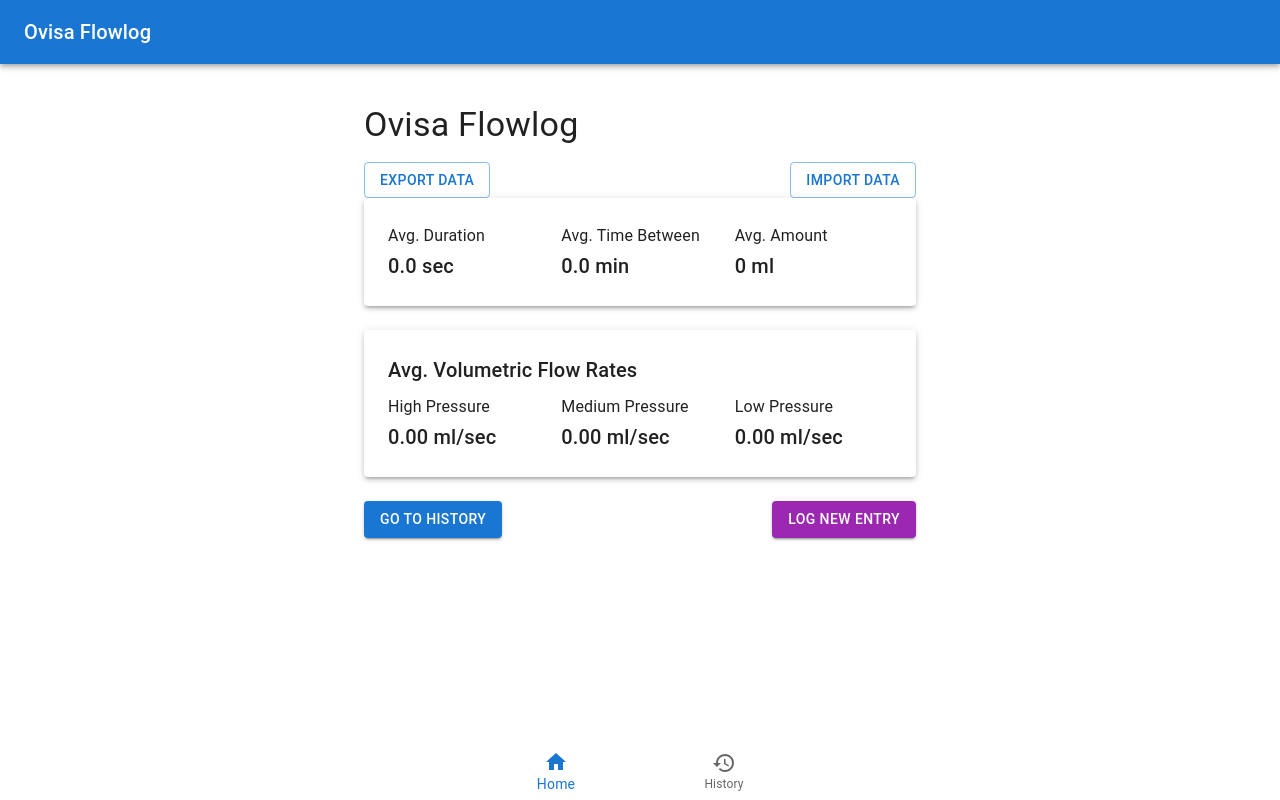
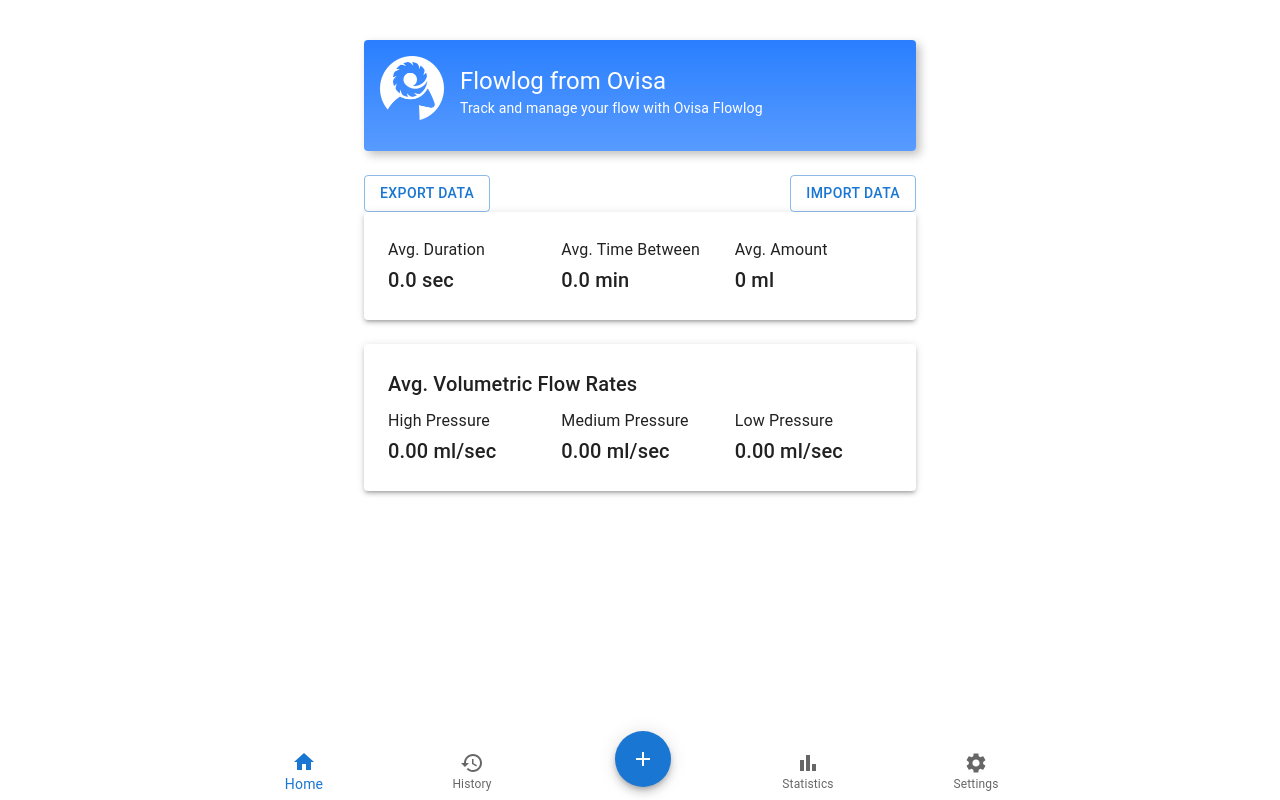
Before and after one commit to ovisatech/flowlog, a React (Create React App) app: page / in a window 1280 px wide. Built offline with nearby package versions, Linux system fonts and the light colour scheme.

Commit message:
adds card to frontpage with Ovisa logo

```diff
--- /dev/null
+++ b/src/components/FlowlogCard/FlowlogCard.js
@@ -0,0 +1,35 @@
+import React from "react";
+import { Card, CardContent, Typography, Box } from "@mui/material";
+
+const FlowlogCard = () => {
+  return (
+    <Card
+      sx={{
+        margin: "auto",
+        background: "linear-gradient(0, #589BFF 0%, #2A7FFF 100%)",
+        color: "white",
+        marginBottom: 3,
+        paddingBottom: 0,
+        boxShadow: "4px 4px 10px rgba(0, 0, 0, 0.25)",
+      }}
+    >
+      <CardContent>
+        <Box sx={{ display: "flex", alignItems: "center" }}>
+          <Box sx={{ flexShrink: 0, marginRight: 2 }}>
+            <img src="/white.png" alt="Flowlog Logo" width="64" height="64" />
+          </Box>
+          <Box>
+            <Typography variant="h5" component="div">
+              Flowlog from Ovisa
+            </Typography>
+            <Typography variant="body2">
+              Track and manage your flow with Ovisa Flowlog
+            </Typography>
+          </Box>
+        </Box>
+      </CardContent>
+    </Card>
+  );
+};
+
+export default FlowlogCard;
--- /dev/null
+++ b/src/components/FlowlogCard/index.js
@@ -0,0 +1 @@
+export { default } from "./FlowlogCard";
--- a/src/components/Layout/Layout.js
+++ b/src/components/Layout/Layout.js
@@ -1,27 +1,25 @@
 import React from "react";
-import {
-  Box,
-  AppBar,
-  Toolbar,
-  Typography,
-  BottomNavigation,
-  BottomNavigationAction,
-} from "@mui/material";
+import { Box, BottomNavigation, BottomNavigationAction } from "@mui/material";
 import HomeIcon from "@mui/icons-material/Home";
 import HistoryIcon from "@mui/icons-material/History";
 import { Link, useLocation } from "react-router-dom";
+import SpeedDial from "@mui/material/SpeedDial";
+import SpeedDialIcon from "@mui/material/SpeedDialIcon";
+import SpeedDialAction from "@mui/material/SpeedDialAction";
+import LocalDrinkIcon from "@mui/icons-material/LocalDrink";
+import WcIcon from "@mui/icons-material/Wc";
+import SettingsIcon from "@mui/icons-material/Settings";
+import BarChartIcon from "@mui/icons-material/BarChart";
 
 const Layout = ({ children }) => {
   const location = useLocation();
+  const actions = [
+    { icon: <LocalDrinkIcon />, name: "Add intake" },
+    { icon: <WcIcon />, name: "History" },
+  ];
 
   return (
     <Box sx={{ display: "flex", flexDirection: "column", minHeight: "100vh" }}>
-      <AppBar position="static">
-        <Toolbar>
-          <Typography variant="h6">Ovisa Flowlog</Typography>
-        </Toolbar>
-      </AppBar>
-
       <Box sx={{ flex: 1, overflow: "auto", padding: 2 }}>{children}</Box>
 
       <BottomNavigation
@@ -43,6 +41,47 @@
           component={Link}
           to="/history"
         />
+        <BottomNavigationAction
+          label=""
+          icon={
+            <Box sx={{ position: "relative", top: 0 }}>
+              <SpeedDial
+                ariaLabel="SpeedDial basic example"
+                sx={{ position: "absolute", bottom: -15, left: -25 }}
+                icon={<SpeedDialIcon />}
+              >
+                {actions.map((action) => (
+                  <SpeedDialAction
+                    key={action.name}
+                    icon={action.icon}
+                    tooltipTitle={action.name}
+                  />
+                ))}
+              </SpeedDial>{" "}
+            </Box>
+          }
+          sx={{
+            minWidth: "auto",
+            padding: 0,
+            "& .MuiBottomNavigationAction-label": {
+              opacity: 1,
+            },
+          }}
+        />
+        <BottomNavigationAction
+          label="Statistics"
+          value="/statistics"
+          icon={<BarChartIcon />}
+          component={Link}
+          to="/history"
+        />
+        <BottomNavigationAction
+          label="Settings"
+          value="/settings"
+          icon={<SettingsIcon />}
+          component={Link}
+          to="/history"
+        />
       </BottomNavigation>
     </Box>
   );
--- a/src/pages/Home/HomePage.js
+++ b/src/pages/Home/HomePage.js
@@ -10,19 +10,11 @@
   Alert,
 } from "@mui/material";
 import EntryForm from "../../components/EntryForm/EntryForm";
-import HistoryView from "../../components/HistoryView/HistoryView";
 import debug from "../../utils/debug";
 import { exportToCSV, importFromCSV } from "../../utils/csvUtils";
-
-const HomePage = ({
-  entries,
-  onNewEntry,
-  onDeleteEntry,
-  onUpdateEntry,
-  onImportEntries,
-}) => {
+import FlowlogCard from "../../components/FlowlogCard";
+const HomePage = ({ entries, onNewEntry, onUpdateEntry, onImportEntries }) => {
   const [openModal, setOpenModal] = useState(false);
-  const [showHistory, setShowHistory] = useState(false);
   const [snackbar, setSnackbar] = useState({
     open: false,
     message: "",
@@ -159,10 +151,7 @@
 
   return (
     <Box sx={{ maxWidth: 600, margin: "auto", padding: 3 }}>
-      <Typography variant="h4" gutterBottom>
-        Ovisa Flowlog
-      </Typography>
-
+      <FlowlogCard />
       <Box
         sx={{ display: "flex", justifyContent: "space-between", marginTop: 2 }}
       >
@@ -230,29 +219,6 @@
         </Grid>
       </Paper>
 
-      <Box
-        sx={{
-          display: "flex",
-          justifyContent: "space-between",
-          marginBottom: 2,
-        }}
-      >
-        <Button
-          variant="contained"
-          color="primary"
-          onClick={() => setShowHistory(true)}
-        >
-          Go to History
-        </Button>
-        <Button
-          variant="contained"
-          color="secondary"
-          onClick={() => setOpenModal(true)}
-        >
-          Log New Entry
-        </Button>
-      </Box>
-
       <Modal open={openModal} onClose={() => setOpenModal(false)}>
         <Box
           sx={{
@@ -269,14 +235,6 @@
           <EntryForm onSubmit={handleNewEntry} />
         </Box>
       </Modal>
-
-      {showHistory && (
-        <HistoryView
-          entries={entries}
-          onDeleteEntry={onDeleteEntry}
-          onClose={() => setShowHistory(false)}
-        />
-      )}
 
       <Snackbar
         open={snackbar.open}
```
Also changed, not shown: public/white.png (added).
